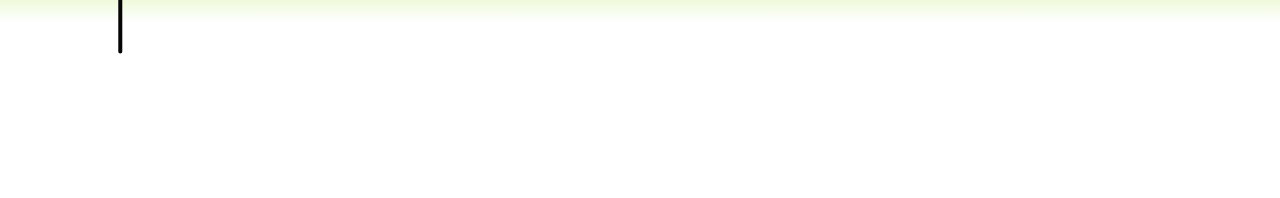
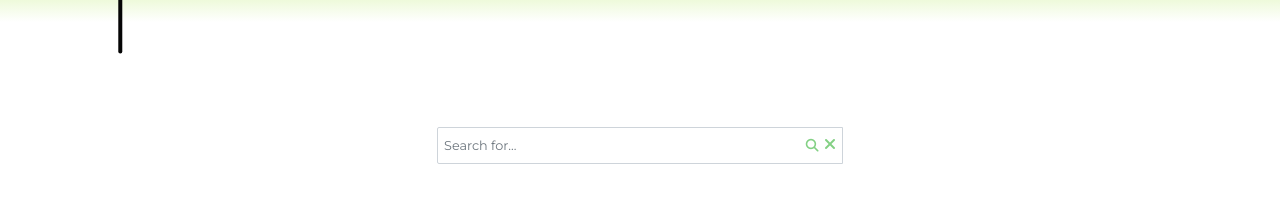
Before and after one commit to lawrencedovin/capstone-1-wonder-recipe, a Flask app: page / in a window 1280 px wide. Shown: the part 602-800 px from the top of the page. Run offline with Flask 2, Linux system fonts and the light colour scheme; some libraries are stand-ins or nearby versions.

Commit message:
Added base search bar

```diff
--- a/wonder-recipe/static/css/styles.css
+++ b/wonder-recipe/static/css/styles.css
@@ -83,5 +83,28 @@ body {
       width: 80px;
       border-radius: 4px; }
 
+.searchbar {
+  position: relative;
+  margin-top: 16rem; }
+  .searchbar__input {
+    font-size: 1.6rem;
+    height: auto;
+    padding: 1rem .8rem; }
+  .searchbar__buttons {
+    position: absolute;
+    right: .8rem;
+    z-index: 4; }
+    .searchbar__buttons--search, .searchbar__buttons--clear {
+      color: #31B233;
+      opacity: .6;
+      padding: 0; }
+      .searchbar__buttons--search:hover, .searchbar__buttons--clear:hover {
+        color: #31B233;
+        opacity: 1; }
+    .searchbar__buttons--search {
+      font-size: 1.6rem; }
+    .searchbar__buttons--clear {
+      font-size: 2rem; }
+
 .col-md-12 {
   padding: 0 8.8rem; }
--- a/wonder-recipe/static/sass/_base.scss
+++ b/wonder-recipe/static/sass/_base.scss
@@ -19,6 +19,7 @@ $bp-small: 37.5em; // 600px / 16 = 37.5em
 // FONT SIZE
 $font-size-large: 4.8rem;
 $font-size-medium: 2.4rem;
+$font-size-smedium: 2rem;
 $font-size-small: 1.6rem;
 
 *,
--- a/wonder-recipe/static/sass/_wonder-recipe.scss
+++ b/wonder-recipe/static/sass/_wonder-recipe.scss
@@ -70,6 +70,43 @@
     }
 }
 
+.searchbar {
+    position: relative;
+    margin-top: 16rem;
+
+    &__input {
+        font-size: $font-size-small;
+        height: auto;
+        padding: 1rem .8rem;
+    }
+
+    &__buttons {
+        position: absolute;
+        right: .8rem;
+        z-index: 4;
+
+        &--search,
+        &--clear {
+            color: $color-green;
+            opacity: .6;
+            padding: 0;
+
+            &:hover {
+                color: $color-green;
+                opacity: 1;
+            }
+        }
+
+        &--search {
+            font-size: $font-size-small;
+        }
+
+        &--clear {
+            font-size: $font-size-smedium;
+        }
+    }
+}
+
 .col-md-12 {
     padding: 0 8.8rem;
 }
--- /dev/null
+++ b/wonder-recipe/templates/components/searchbar.html
@@ -0,0 +1,15 @@
+<div class="row d-flex justify-content-center">
+  <div class="col-md-4">
+    <div class="input-group searchbar align-items-center">
+        <input type="text" class="form-control searchbar__input" placeholder="Search for...">
+        <span class="input-group-btn searchbar__buttons align-middle">
+          <button class="btn btn-default searchbar__buttons--search" type="submit">
+              <i class="fa fa-search"></i>
+          </button>
+          <button class="btn btn-default searchbar__buttons--clear" type="submit">
+            <i class="fas fa-times"></i>
+        </button>
+        </span>
+      </div>
+  </div>
+</div>
--- a/wonder-recipe/templates/home.html
+++ b/wonder-recipe/templates/home.html
@@ -3,4 +3,5 @@
 {% block content %}
 {% include '/components/top-nav.html' %}
 {% include '/components/hero-container.html' %}
+{% include '/components/searchbar.html' %}
 {% endblock %}
```
